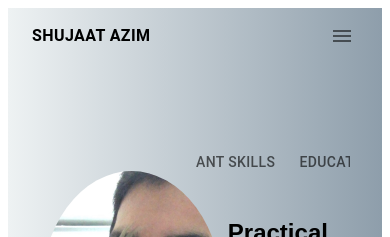
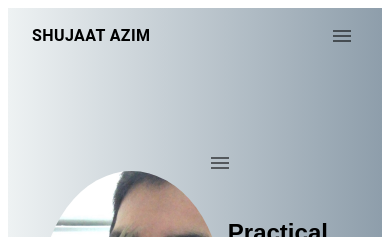
Before and after one commit to ShujaatAzim/Portfolio, a React (Create React App) app: page /resume in a window 390 px wide. Shown: the top 237 px of the page. Built offline with nearby package versions, Linux system fonts and the light colour scheme.

Commit message:
Made resume bar responsive. Might need to also do so for project tab bar, but so far it's okay.

```diff
--- a/src/Components/ResumeTabBar.js
+++ b/src/Components/ResumeTabBar.js
@@ -1,8 +1,13 @@
-import React from 'react';
+import React, { useState } from 'react';
 import { makeStyles } from '@material-ui/core/styles';
 import Paper from '@material-ui/core/Paper';
 import Tabs from '@material-ui/core/Tabs';
 import Tab from '@material-ui/core/Tab';
+import Menu from '@material-ui/core/Menu';
+import MenuItem from '@material-ui/core/MenuItem';
+import IconButton from '@material-ui/core/IconButton';
+import MenuIcon from '@material-ui/icons/Menu';
+import useMediaQuery from '@material-ui/core/useMediaQuery';
 
 const useStyles = makeStyles({
   root: {
@@ -12,7 +17,9 @@ const useStyles = makeStyles({
 
 const ResumeTabBar = props => {
   const classes = useStyles();
-  const [value, setValue] = React.useState(0);
+  const [value, setValue] = useState(0);
+  const [anchorEl, setAnchorEl] = useState(null);
+  const matches = useMediaQuery('(min-width:1000px)');
 
   const handleChange = (event, newValue) => {
     newValue === 0 ? props.setView("employment") :
@@ -22,7 +29,27 @@ const ResumeTabBar = props => {
     setValue(newValue);
   };
 
+  const handleClick = (event) => {
+    setAnchorEl(event.currentTarget);
+  };
+
+  const handleClose = () => {
+    setAnchorEl(null);
+  };
+
   return (
+    !matches ?
+    <React.Fragment>
+      <IconButton aria-controls="simple-menu" aria-haspopup="true" onClick={handleClick}>
+        <MenuIcon />
+      </IconButton>
+      <Menu id="simple-menu" anchorEl={anchorEl} keepMounted open={Boolean(anchorEl)} onClose={handleClose}>
+        <MenuItem onClick={() => {props.setView("employment");handleClose()}}>Employment History</MenuItem>
+        <MenuItem onClick={() => {props.setView("skills");handleClose()}}>Relevant Skills</MenuItem>
+        <MenuItem onClick={() => {props.setView("education");handleClose()}}>Education</MenuItem>
+        <MenuItem onClick={() => {props.setView("extras");handleClose()}}>Volunteerism/Hobbies</MenuItem>
+      </Menu>
+    </React.Fragment> :
     <Paper className={classes.root} elevation={0} style={{ backgroundColor: "transparent", borderRadius: "0px" }}>
       <Tabs value={value} onChange={handleChange} centered style={{ flexDirection: "row" }}>
         <Tab label="Employment History" />
```
